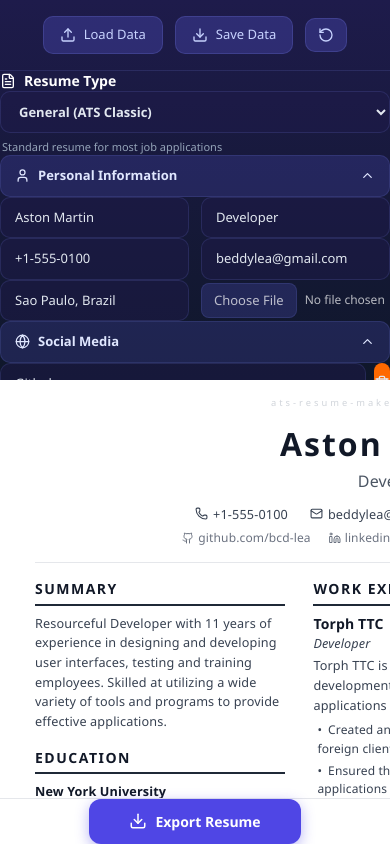
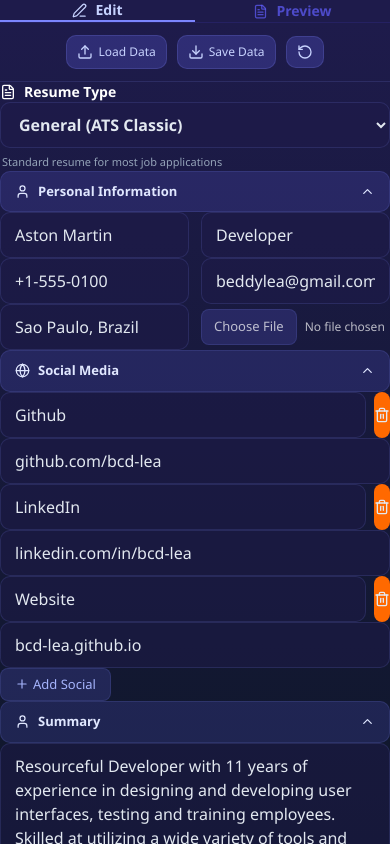
Before and after one commit to Anuragbhtri019/ats_resume_maker, a Next.js app: page /resume in a window 390 px wide. Built offline with nearby package versions, Linux system fonts and the light colour scheme.

Commit message:
feat: improve component styling, enhance export functionality, and add responsive design adjustments

```diff
--- a/app/components/ExportModal.jsx
+++ b/app/components/ExportModal.jsx
@@ -1,9 +1,9 @@
-'use client';
+"use client";
 
-import { useResume } from '@/app/lib/ResumeContext';
-import { toast } from 'sonner';
-import { FileText, FileSpreadsheet, X } from 'lucide-react';
-import { useState, useEffect, useCallback } from 'react';
+import { useResume } from "@/app/lib/ResumeContext";
+import { toast } from "sonner";
+import { FileText, FileSpreadsheet, X } from "lucide-react";
+import { useState, useEffect, useCallback } from "react";
 
 export default function ExportModal({ open, onClose, previewRef }) {
   const { data } = useResume();
@@ -13,26 +13,26 @@ export default function ExportModal({ open, onClose, previewRef }) {
   useEffect(() => {
     if (!open) return;
     const handleKey = (e) => {
-      if (e.key === 'Escape' && !exporting) onClose();
+      if (e.key === "Escape" && !exporting) onClose();
     };
-    document.addEventListener('keydown', handleKey);
-    return () => document.removeEventListener('keydown', handleKey);
+    document.addEventListener("keydown", handleKey);
+    return () => document.removeEventListener("keydown", handleKey);
   }, [open, onClose, exporting]);
 
   const handleExportPdf = useCallback(async () => {
     if (!previewRef?.current) {
-      toast.error('Preview not ready');
+      toast.error("Preview not ready");
       return;
     }
     setExporting(true);
     try {
-      const { exportToPdf } = await import('@/app/lib/exportPdf');
+      const { exportToPdf } = await import("@/app/lib/exportPdf");
       await exportToPdf(previewRef.current, data.personal.name);
-      toast.success('PDF downloaded!');
+      toast.success("PDF downloaded!");
       onClose();
     } catch (err) {
       console.error(err);
-      toast.error('Failed to export PDF');
+      toast.error("Failed to export PDF");
     } finally {
       setExporting(false);
     }
@@ -40,18 +40,18 @@ export default function ExportModal({ open, onClose, previewRef }) {
 
   const handleExportDocx = useCallback(async () => {
     if (!previewRef?.current) {
-      toast.error('Preview not ready');
+      toast.error("Preview not ready");
       return;
     }
     setExporting(true);
     try {
-      const { exportToDocx } = await import('@/app/lib/exportDocx');
+      const { exportToDocx } = await import("@/app/lib/exportDocx");
       await exportToDocx(previewRef.current, data.personal.name);
-      toast.success('DOCX downloaded!');
+      toast.success("DOCX downloaded!");
       onClose();
     } catch (err) {
       console.error(err);
-      toast.error('Failed to export DOCX');
+      toast.error("Failed to export DOCX");
     } finally {
       setExporting(false);
     }
@@ -65,7 +65,7 @@ export default function ExportModal({ open, onClose, previewRef }) {
       onClick={exporting ? undefined : onClose}
     >
       <div
-        className="bg-white rounded-2xl shadow-2xl p-8 max-w-md w-full mx-4 relative modal-content"
+        className="bg-white rounded-2xl shadow-2xl p-5 sm:p-8 max-w-md w-full mx-4 relative modal-content max-h-[90vh] overflow-y-auto"
         onClick={(e) => e.stopPropagation()}
       >
         <button
@@ -78,16 +78,17 @@ export default function ExportModal({ open, onClose, previewRef }) {
 
         <h2 className="text-xl font-bold text-gray-900 mb-2">Export Resume</h2>
         <p className="text-sm text-gray-500 mb-6">
-          Choose your preferred format. A timestamp will be added at the bottom of the exported file.
+          Choose your preferred format. A timestamp will be added at the bottom
+          of the exported file.
         </p>
 
-        <div className="flex gap-4">
+        <div className="flex flex-wrap gap-4">
           <button
             onClick={handleExportPdf}
             disabled={exporting}
             className="export-card"
           >
-            <FileText size={32} style={{ color: '#ef4444' }} />
+            <FileText size={32} style={{ color: "#ef4444" }} />
             <span className="font-semibold text-gray-900">PDF</span>
             <span className="text-xs text-gray-500">Pixel-perfect output</span>
           </button>
@@ -97,7 +98,7 @@ export default function ExportModal({ open, onClose, previewRef }) {
             disabled={exporting}
             className="export-card"
           >
-            <FileSpreadsheet size={32} style={{ color: '#3b82f6' }} />
+            <FileSpreadsheet size={32} style={{ color: "#3b82f6" }} />
             <span className="font-semibold text-gray-900">.doc</span>
             <span className="text-xs text-gray-500">Editable document</span>
           </button>
--- a/app/components/LeftForm.jsx
+++ b/app/components/LeftForm.jsx
@@ -134,8 +134,9 @@ export default function LeftForm() {
           display: "flex",
           alignItems: "center",
           justifyContent: "center",
-          gap: "12px",
-          padding: "16px",
+          flexWrap: "wrap",
+          gap: "10px",
+          padding: "12px 16px",
           borderBottom: "1px solid rgba(129, 140, 248, 0.15)",
         }}
       >
--- a/app/globals.css
+++ b/app/globals.css
@@ -19,7 +19,12 @@ body {
   background: #eef2f7;
   color: #171717;
   font-family: "Segoe UI", Arial, Helvetica, sans-serif;
+  /* overflow-x hidden prevents horizontal page scroll on mobile;
+     overflow-y is handled per-panel via their own scroll containers */
   overflow: hidden;
+  /* Prevent text size inflation on iOS */
+  -webkit-text-size-adjust: 100%;
+  text-size-adjust: 100%;
 }
 
 /* Custom scrollbar */
@@ -286,6 +291,13 @@ body {
   box-shadow: 0 4px 14px rgba(79, 70, 229, 0.4);
   transition: all 0.2s;
 }
+@media (max-width: 639px) {
+  .btn-export {
+    width: 100%;
+    justify-content: center;
+    padding: 12px 24px;
+  }
+}
 .btn-export:hover {
   background: #4338ca;
   transform: scale(1.02);
@@ -296,12 +308,22 @@ body {
 
 /* Modal animations */
 @keyframes modalFadeIn {
-  from { opacity: 0; }
-  to { opacity: 1; }
+  from {
+    opacity: 0;
+  }
+  to {
+    opacity: 1;
+  }
 }
 @keyframes modalSlideUp {
-  from { opacity: 0; transform: translateY(16px) scale(0.97); }
-  to { opacity: 1; transform: translateY(0) scale(1); }
+  from {
+    opacity: 0;
+    transform: translateY(16px) scale(0.97);
+  }
+  to {
+    opacity: 1;
+    transform: translateY(0) scale(1);
+  }
 }
 .modal-backdrop {
   animation: modalFadeIn 0.2s ease-out;
@@ -337,7 +359,9 @@ body {
 
 /* Loading spinner */
 @keyframes spin {
-  to { transform: rotate(360deg); }
+  to {
+    transform: rotate(360deg);
+  }
 }
 .export-spinner {
   width: 20px;
@@ -348,3 +372,29 @@ body {
   animation: spin 0.6s linear infinite;
   display: inline-block;
 }
+
+/* ── Mobile / Tablet responsive tweaks ── */
+
+/* Ensure action buttons don't shrink below minimum usable size */
+@media (max-width: 479px) {
+  .btn-action {
+    padding: 7px 10px;
+    font-size: 12px;
+    gap: 5px;
+  }
+  .btn-action-icon {
+    padding: 7px 10px;
+  }
+  /* iOS: font-size ≥ 16px prevents unwanted zoom-on-focus */
+  .form-input,
+  .form-textarea {
+    font-size: 16px;
+  }
+}
+
+/* Export card: ensure fills width when stacked */
+@media (max-width: 359px) {
+  .export-card {
+    width: 100%;
+  }
+}
--- a/app/lib/exportPdf.js
+++ b/app/lib/exportPdf.js
@@ -15,6 +15,15 @@ export async function exportToPdf(previewElement, name) {
     useCORS: true,
     letterRendering: true,
     onclone: (doc, el) => {
+      // Reset any responsive zoom/transform applied by ancestor wrappers
+      // so the capture is always at the natural A4 size
+      let node = el.parentElement;
+      while (node && node !== doc.documentElement) {
+        node.style.zoom = '1';
+        node.style.transform = 'none';
+        node = node.parentElement;
+      }
+
       // Remove minHeight so canvas matches actual content height
       el.style.minHeight = "unset";
       el.style.height = "auto";
--- a/app/resume/page.jsx
+++ b/app/resume/page.jsx
@@ -1,47 +1,83 @@
-'use client';
+"use client";
 
-import { useState, useRef, useCallback } from 'react';
-import { ResumeProvider } from '@/app/lib/ResumeContext';
-import LeftForm from '@/app/components/LeftForm';
-import ResumePreview from '@/app/components/ResumePreview';
-import ExportModal from '@/app/components/ExportModal';
-import { Download } from 'lucide-react';
+import { useState, useRef, useCallback } from "react";
+import { ResumeProvider } from "@/app/lib/ResumeContext";
+import LeftForm from "@/app/components/LeftForm";
+import ResumePreview from "@/app/components/ResumePreview";
+import ExportModal from "@/app/components/ExportModal";
+import { Download, Edit3, FileText } from "lucide-react";
 
 function ResumeBuilder() {
   const [exportOpen, setExportOpen] = useState(false);
+  const [activeTab, setActiveTab] = useState("form"); // 'form' | 'preview'
   const previewRef = useRef(null);
   const openExport = useCallback(() => setExportOpen(true), []);
   const closeExport = useCallback(() => setExportOpen(false), []);
 
   return (
-    <div className="flex flex-col lg:flex-row h-screen w-screen overflow-hidden">
-      {/* Left Panel — 35% */}
-      <div className="w-full lg:w-[35%] xl:w-[30%] h-[45vh] lg:h-full overflow-hidden flex-shrink-0">
+    <div className="flex flex-col h-dvh w-screen overflow-hidden">
+      {/* Mobile / Tablet Tab Bar — hidden on lg+ */}
+      <div className="lg:hidden flex-shrink-0 flex bg-[#1e1b4b] border-b border-indigo-900/40">
+        <button
+          onClick={() => setActiveTab("form")}
+          className={`flex-1 flex items-center justify-center gap-2 py-3 text-sm font-semibold transition-colors ${
+            activeTab === "form"
+              ? "text-indigo-200 border-b-2 border-indigo-400"
+              : "text-indigo-500/70 hover:text-indigo-300"
+          }`}
+        >
+          <Edit3 size={15} />
+          Edit
+        </button>
+        <button
+          onClick={() => setActiveTab("preview")}
+          className={`flex-1 flex items-center justify-center gap-2 py-3 text-sm font-semibold transition-colors ${
+            activeTab === "preview"
+              ? "text-indigo-200 border-b-2 border-indigo-400"
+              : "text-indigo-500/70 hover:text-indigo-300"
+          }`}
+        >
+          <FileText size={15} />
+          Preview
+        </button>
+      </div>
+
+      {/* Main content area */}
+      <div className="flex flex-1 min-h-0">
+        {/* Left Panel — Form */}
+        <div
+          className={`${
+            activeTab === "form" ? "flex" : "hidden"
+          } lg:flex w-full lg:w-[35%] xl:w-[30%] flex-shrink-0 flex-col overflow-hidden`}
+        >
           <LeftForm />
         </div>
 
-      {/* Right Panel — 65% */}
-      <div className="w-full lg:w-[65%] xl:w-[70%] h-[55vh] lg:h-full flex flex-col bg-gray-50">
-        {/* Preview area */}
-        <div className="flex-1 overflow-y-auto p-4 lg:p-8 xl:p-10">
+        {/* Right Panel — Preview */}
+        <div
+          className={`${
+            activeTab === "preview" ? "flex" : "hidden"
+          } lg:flex w-full lg:w-[65%] xl:w-[70%] flex-col bg-gray-50`}
+        >
+          <div className="flex-1 overflow-auto p-3 sm:p-4 lg:p-8 xl:p-10">
             <ResumePreview ref={previewRef} />
           </div>
 
           {/* Export button bar */}
-        <div className="p-3 lg:p-4 border-t border-gray-200 bg-white/90 backdrop-blur-sm flex justify-center">
+          <div className="flex-shrink-0 p-3 lg:p-4 border-t border-gray-200 bg-white/90 backdrop-blur-sm flex justify-center">
             <button onClick={openExport} className="btn-export">
               <Download size={18} />
               Export Resume
             </button>
           </div>
+        </div>
+      </div>
 
-        {/* Export modal */}
       <ExportModal
         open={exportOpen}
         onClose={closeExport}
         previewRef={previewRef}
       />
-      </div>
     </div>
   );
 }
```
Also changed, not shown: app/components/ResumePreview.jsx (+51 -8 lines). Lines whose indentation alone changed are shown as unchanged.
